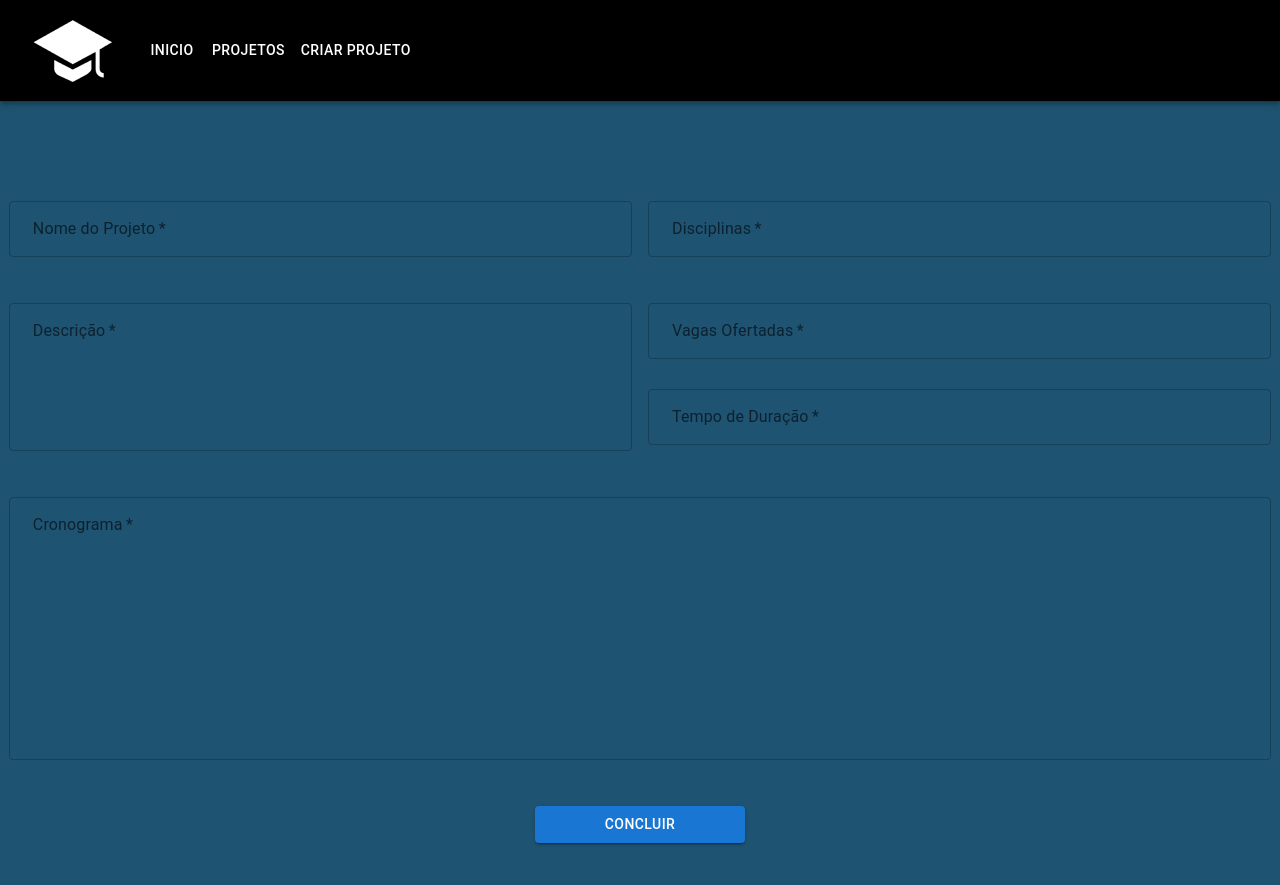
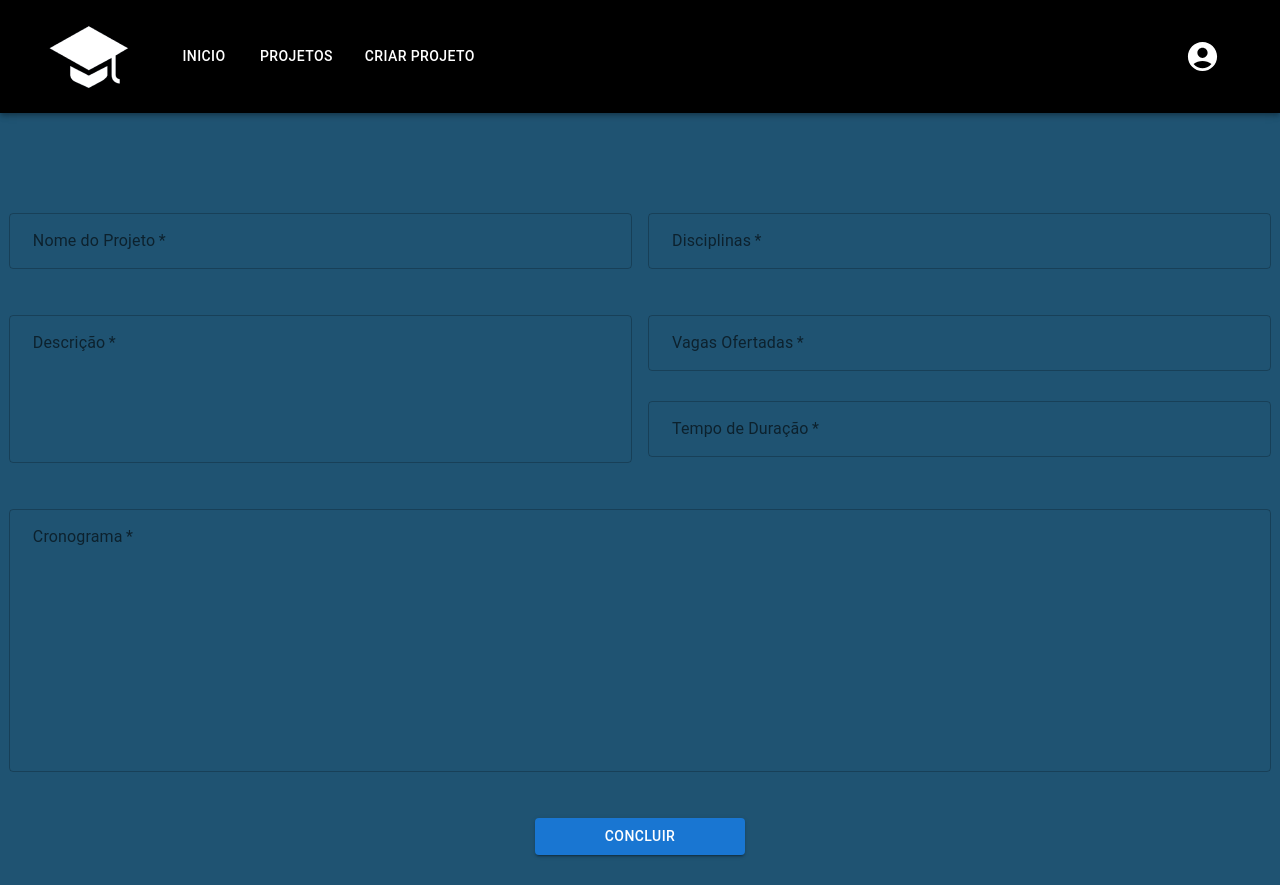
Before and after one commit to victoriavasconcelos/sivo, a React (Create React App) app: page /criar-projeto in a window 1280 px wide. Built offline with nearby package versions, Linux system fonts and the light colour scheme.

Commit message:
Correção na navegação dos ícones

```diff
--- a/src/layout/navbar/index.jsx
+++ b/src/layout/navbar/index.jsx
@@ -1,4 +1,3 @@
-import * as React from 'react'
 import AppBar from '@mui/material/AppBar'
 import Box from '@mui/material/Box'
 import Toolbar from '@mui/material/Toolbar'
@@ -6,7 +5,6 @@ import IconButton from '@mui/material/IconButton'
 import Typography from '@mui/material/Typography'
 import Menu from '@mui/material/Menu'
 import Container from '@mui/material/Container'
-import Avatar from '@mui/material/Avatar'
 import Button from '@mui/material/Button'
 import Tooltip from '@mui/material/Tooltip'
 import MenuItem from '@mui/material/MenuItem'
@@ -14,6 +12,7 @@ import chapeu from '../../assets/chapeu 11.png'
 import MenuIcon from '@mui/icons-material/Menu'
 import { useNavigate } from 'react-router-dom'
 import AccountCircleIcon from '@mui/icons-material/AccountCircle';
+import { useState } from 'react'
 
 const pages = [
   {name: 'Inicio', path: '/'},
@@ -23,8 +22,8 @@ const pages = [
 const settings = ['Profile', 'Account', 'Dashboard', 'Logout']
 
 function NavBar() {
-  const [anchorElNav, setAnchorElNav] = React.useState(null);
-  const [anchorElUser, setAnchorElUser] = React.useState(null);
+  const [anchorElNav, setAnchorElNav] = useState(null);
+  const [anchorElUser, setAnchorElUser] = useState(null);
   const navigate = useNavigate()
 
   const handleOpenNavMenu = (event) => {
@@ -48,11 +47,10 @@ function NavBar() {
     <AppBar position="static" style={{ background: 'black'}}>
       <Container maxWidth style={{ paddingRight: 60}}>
         <Toolbar disableGutters>
-          <Typography
+          <Button
             variant="h6"
             noWrap
-            component="a"
-            href="/"
+            onClick={_ => navigate('/')}
             sx={{
               mr: 2,
               display: { xs: 'none', md: 'flex' },
@@ -64,7 +62,7 @@ function NavBar() {
             }}
           >
             <img src={chapeu} alt="logo" />
-          </Typography>
+          </Button>
 
           <Box sx={{ flexGrow: 1, display: { xs: 'flex', md: 'none' } }}>
             <IconButton
@@ -103,11 +101,10 @@ function NavBar() {
               ))}
             </Menu>
           </Box>
-          <Typography
+          <Button
             variant="h5"
             noWrap
-            component="a"
-            href="/"
+            onClick={_ => navigate('/')}
             sx={{
               mr: 2,
               display: { xs: 'flex', md: 'none' },
@@ -120,13 +117,13 @@ function NavBar() {
             }}
           >
             <img src={chapeu} alt="logo" />
-          </Typography>
+          </Button>
           <Box sx={{ flexGrow: 1, display: { xs: 'none', md: 'flex' } }}>
             {pages.map((page) => (
               <Button
                 key={page.name}
                 onClick={_ => navigate(page.path)}
-                sx={{ my: 2, color: 'white', display: 'block' }}
+                sx={{ my: 2, color: 'white', display: 'block', marginRight: 2}}
               >
                 {page.name}
               </Button>
@@ -136,7 +133,7 @@ function NavBar() {
           <Box sx={{ flexGrow: 0 }}>
             <Tooltip title="Open settings">
               <IconButton onClick={handleOpenUserMenu} sx={{ p: 0 }}>
-                <AccountCircleIcon fontSize='large'/>
+                <AccountCircleIcon fontSize='large' sx={{color: 'white'}}/>
               </IconButton>
             </Tooltip>
             <Menu
```
